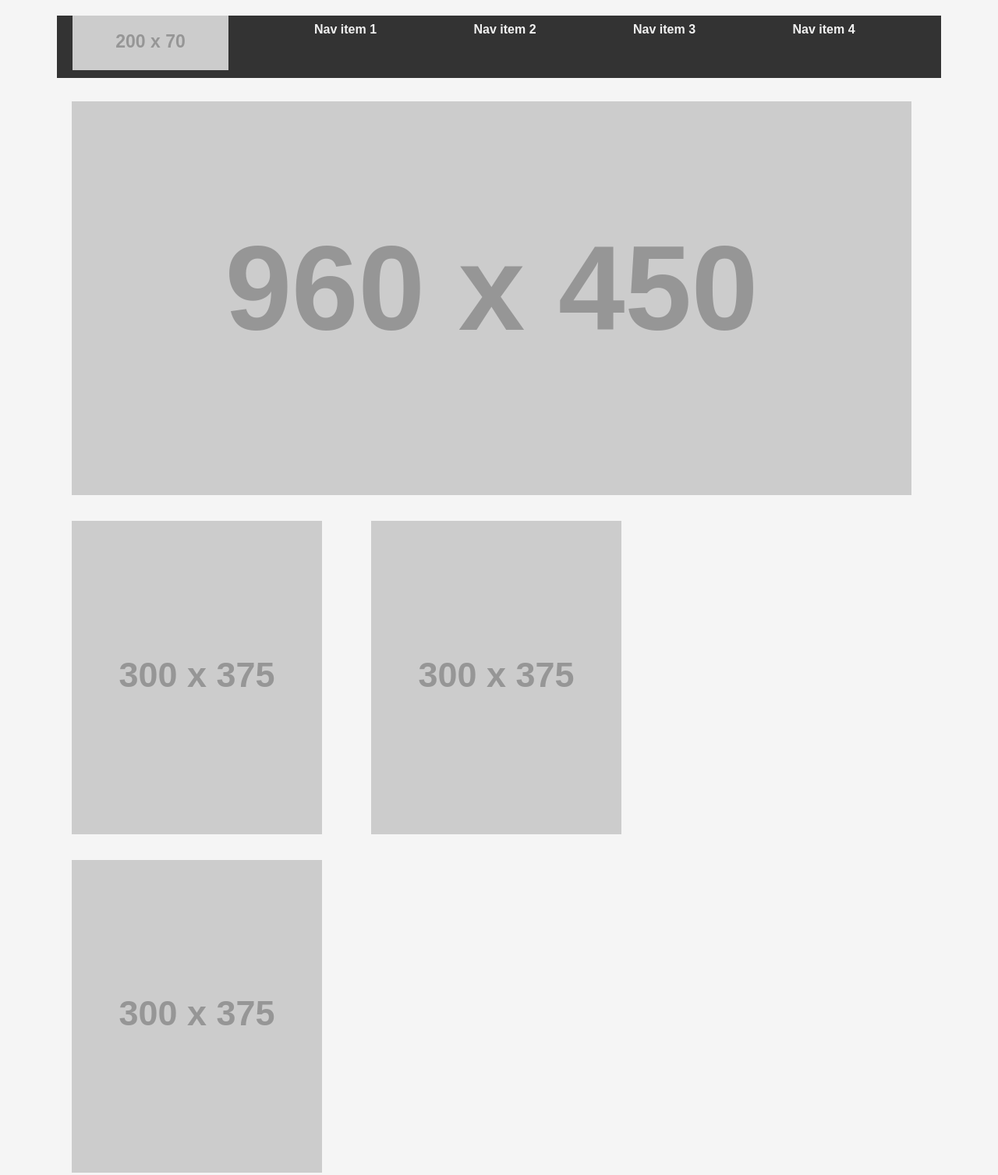
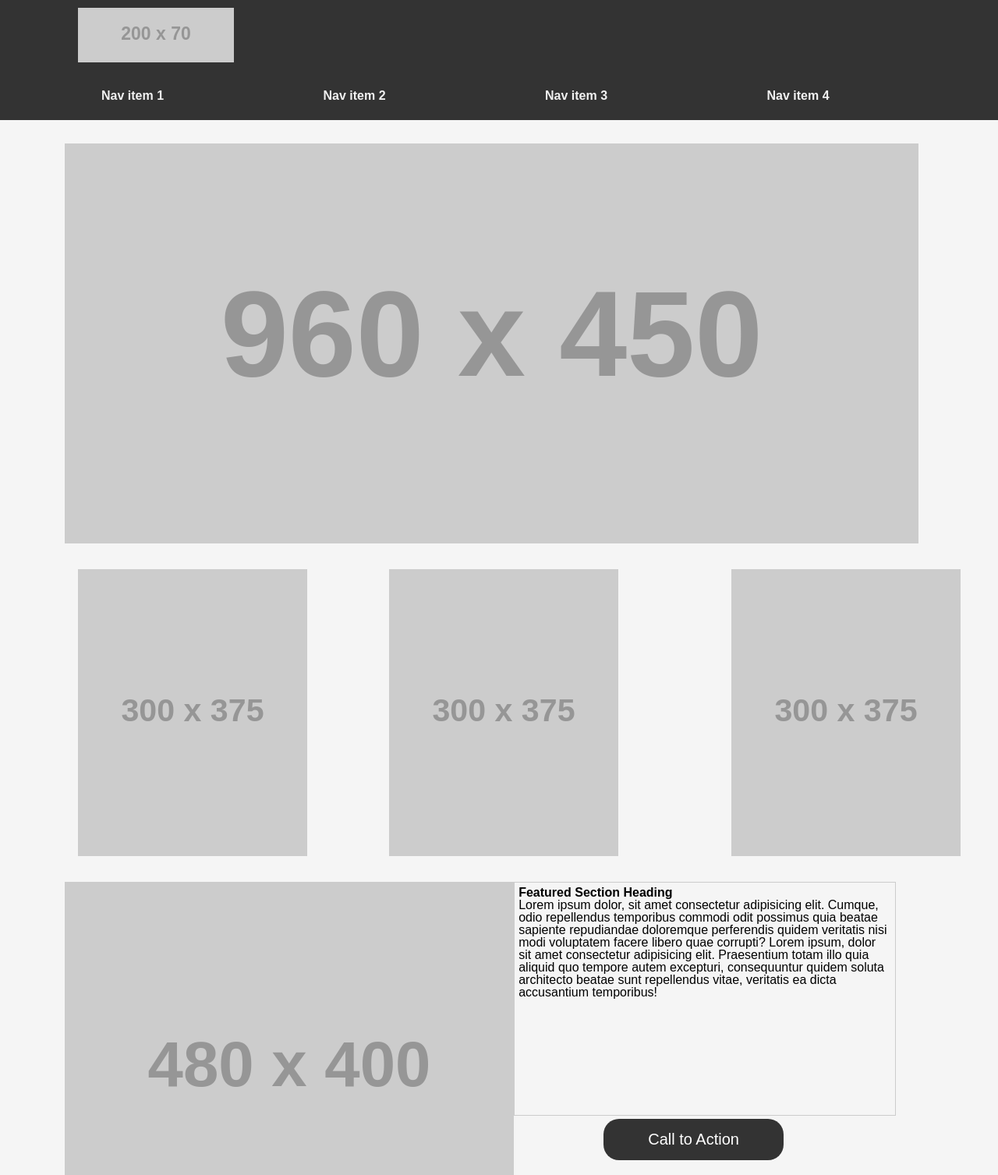
Before and after one commit to RahafJ96/wirefame-exercise, a plain HTML site: page index.html in a window 1280 px wide. Shown: the top 1507 px of the page at 78% size. Drawn offline with Linux system fonts and the light colour scheme; placeholder pictures from the web are drawn by us.

Commit message:
final edit on lab08

```diff
--- a/css/reset.css
+++ b/css/reset.css
@@ -4,7 +4,7 @@
 */
 
 html, body, div, span, applet, object, iframe,
-h1, h2, h3, h4, h5, h6, p, blockquote, pre,
+h1, h2,h3, h4, h5, h6, p, blockquote, pre,
 a, abbr, acronym, address, big, cite, code,
 del, dfn, em, img, ins, kbd, q, s, samp,
 small, strike, strong, sub, sup, tt, var,
--- a/css/style.css
+++ b/css/style.css
@@ -4,37 +4,46 @@
 
 header{
     background-color: #333;
-    width: 90%;
-    height: 80px;
-    margin: 10px 5%;
+    padding: 10px 0;
+    vertical-align: middle;
+    overflow: auto;
+    width: 100%;
     margin-bottom: 30px;
 }
 
-header img{
-    padding-left: 20px;
-    padding: 10px auto;
+body header img{
+    padding-left:100px ;
     float: left;
+    vertical-align: bottom;
+
 }
 
+header nav .head-main{
+    margin: 0 auto;
+    width: 80%;
+}
+
+nav ul{
+    position: relative;
+    float: left;
+    list-style: none;
+    vertical-align: middle;
+}
 
 body{
     font-family: Arial, Helvetica, sans-serif;
-    padding: 10px;
+    /* padding: 10px; */
     background-color: whitesmoke;
     width: 100%;
 
 }
 
 
-nav ul{
-    position: relative;
 
-}
-
-nav ul li {
+header ul li {
     display: inline-block;
     padding: 10px;
-
+    margin-right: 60px;
 }
 
 
@@ -43,12 +52,14 @@ nav ul li a{
     color: #f2f2f2;
     text-decoration: none;
     font-weight: bold;
-    padding-left: 100px;
+    padding-left: 120px;
+    padding-top: 25px;
     float: left;
 
 }
 main{
-    width: 100%;
+     width: 100%;
+        overflow: auto;
 }
 
 main section{
@@ -62,66 +73,42 @@ main section img{
     width: 95%;
 }
 
-/* div .placeholder{
-    display: inline;
+div:first-child img{
+    width: 100%;
     margin-bottom: 30px;
-    margin-left: 120px;
+}
+
+div:nth-child(2) img{
+    width: 23%;
+    margin-bottom: 30px;
+    margin-left: 100px;
+}
+.placeholder2{
+    margin-left: 40px;
+    margin-right: 40px;
 
 }
 
- div{
-    float: left;
-    margin-left: 70px;
-    justify-content: space-between;
-} */
-
-div{
-    width: 85%;
-    margin: 10px 6.5%;
-}
-
-div img{
-    width: 30%;
-    margin:0;
-    padding: 0;
-}
-
-.placeholder{
-    margin-left: 0;
-    margin-right: 0;
-    margin-bottom: 30px;
-
-}
-.placeholder3{
-    margin-left: 58px;
-    margin-right: 60px;
-    margin-bottom: 30px;
-
-}
-
-
-#paragraph1{
+.imageAlign{
+    clear: both;
     text-align: justify;
     margin-bottom: 30px;
-    width: 90%;
-
-}
-main article img{
+    float: left;
     width: 50%;
-    clear: both;
-    float: left;
-    margin-left: 95px;
     margin-bottom: 30px;
 }
 
-
-p{
+article {
     padding: 5px;
     width: 42.5%;
-    height: 250px;
-    margin: 0 0 0 0;
+    height: 300px;
+    margin: 0  0 0;
     overflow: scroll;
     border: 1px solid #ccc;
+}
+article h3{
+    font-weight: bold;
+
 }
 
 .button{
@@ -148,8 +135,8 @@ p{
 footer{
     clear: both;
     background-color: #333;
-    width: 100%;
-    margin: 0 -10px -10px 0;
+    width: 100.5%;
+    margin: 0 -11px -10px 0;
     color: #f2f2f2;
     height: 80px;
     text-decoration: none;
--- a/index.html
+++ b/index.html
@@ -12,9 +12,10 @@
 
 <body>
     <header>
+        <nav class="head-main">
+
             <img src="https://via.placeholder.com/200x70/ddd">
 
-        <nav>
             <ul>
                     <li><a href="#">Nav item 1</a></li>
                     <li><a href="#">Nav item 2</a></li>
@@ -25,36 +26,34 @@
     </header>
 
 
-    <main>
+    <main class="content-main">
             <section>
                 <img  src="https://via.placeholder.com/960x450/ddd">
                 </section>
             <div>
             <img class="placeholder" src="https://via.placeholder.com/300x375/ddd">
-            <img class="placeholder3" src="https://via.placeholder.com/300x375/ddd">
+            <img class="placeholder2" src="https://via.placeholder.com/300x375/ddd">
             <img class="placeholder" src="https://via.placeholder.com/300x375/ddd">
             </div>
 
-            <article id="paragraph1">
+            <section>
+                <img class="imageAlign" src="https://via.placeholder.com/480x400/ddd">
+                <article>
+                <h3>Featured Section Heading</h3>
 
-                <img class="placeholder1" src="https://via.placeholder.com/480x400/ddd">
-
-                <p> Lorem ipsum, dolor sit amet consectetur adipisicing elit. Doloremque officia accusamus ipsa, fuga in
-                    reprehenderit? Reiciendis, sequi alias ea unde recusandae officia quia autem aspernatur quis dicta,
-                    libero expedita. Nesciunt. <br><br><br>
+                    <p> Lorem ipsum dolor, sit amet consectetur adipisicing elit. Cumque, odio repellendus temporibus commodi odit
+                         possimus quia beatae sapiente repudiandae doloremque perferendis quidem veritatis nisi modi voluptatem facere
+                         libero quae corrupti?
                         Lorem ipsum, dolor sit amet consectetur adipisicing elit. Praesentium totam illo quia aliquid quo tempore
                         autem excepturi, consequuntur quidem soluta architecto beatae sunt repellendus vitae, veritatis ea dicta
-                    accusantium temporibus!<br><br><br>
+                        accusantium temporibus!
 
-                    Lorem ipsum dolor sit amet consectetur, adipisicing elit. Harum saepe culpa incidunt! Quas laudantium deserunt
-                     sapiente nemo dolore exercitationem doloribus. Rerum eveniet delectus nulla, quibusdam ipsa assumenda sit eaque voluptate?
-                     <br><br><br>
-                    Lorem ipsum dolor sit amet consectetur adipisicing elit. Omnis sed soluta, asperiores expedita veniam repudiandae rerum voluptate
-                    doloremque quibusdam beatae labore dolorem sunt iure. Nisi necessitatibus nihil alias veniam. Odit?
+
                     </p>
 
+                </article>
                     <button class="button">Call to Action</button>
-            </article>
+            </section>
 
     </main>
     <footer>
```
Lines whose indentation alone changed are shown as unchanged.
